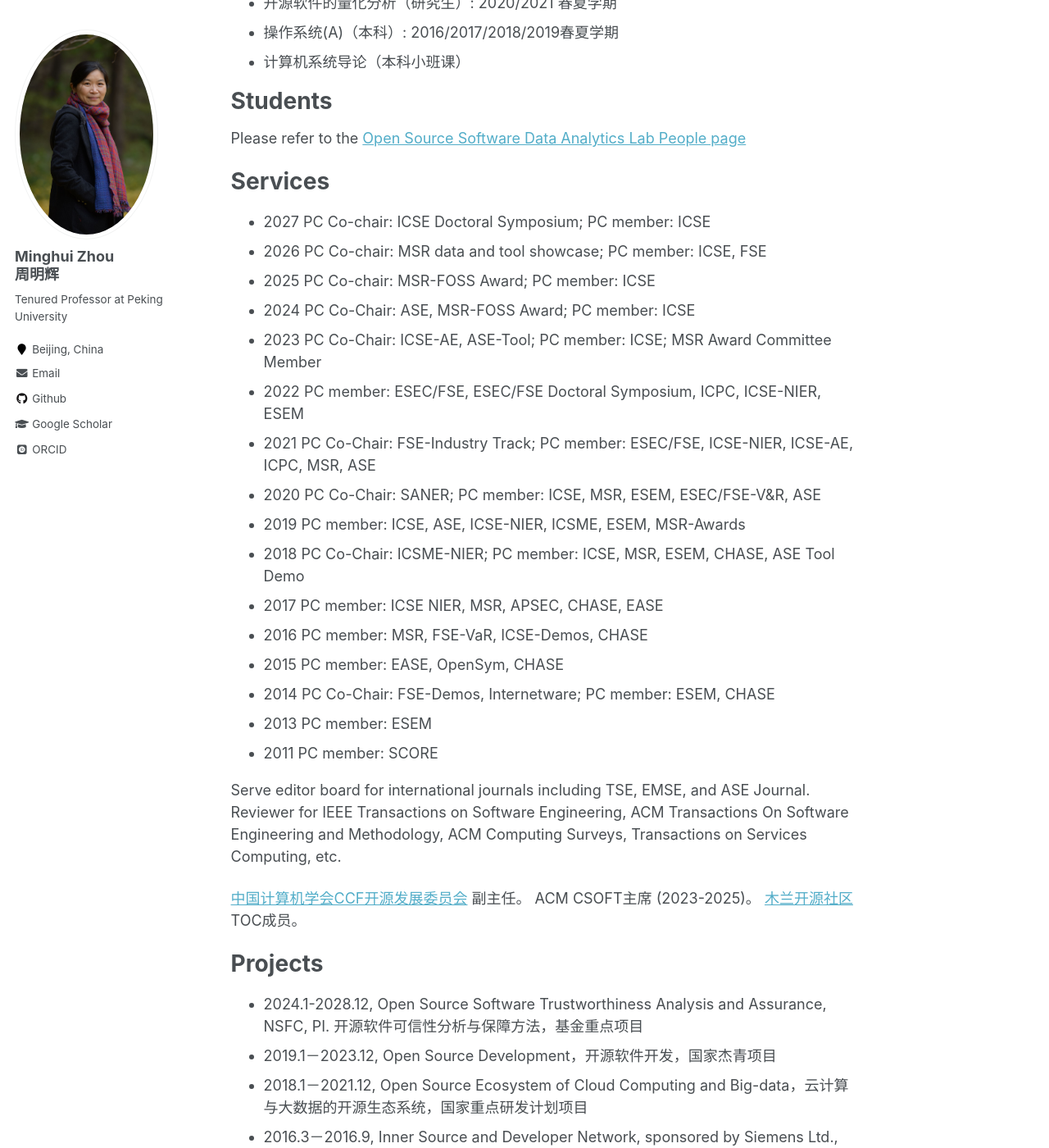
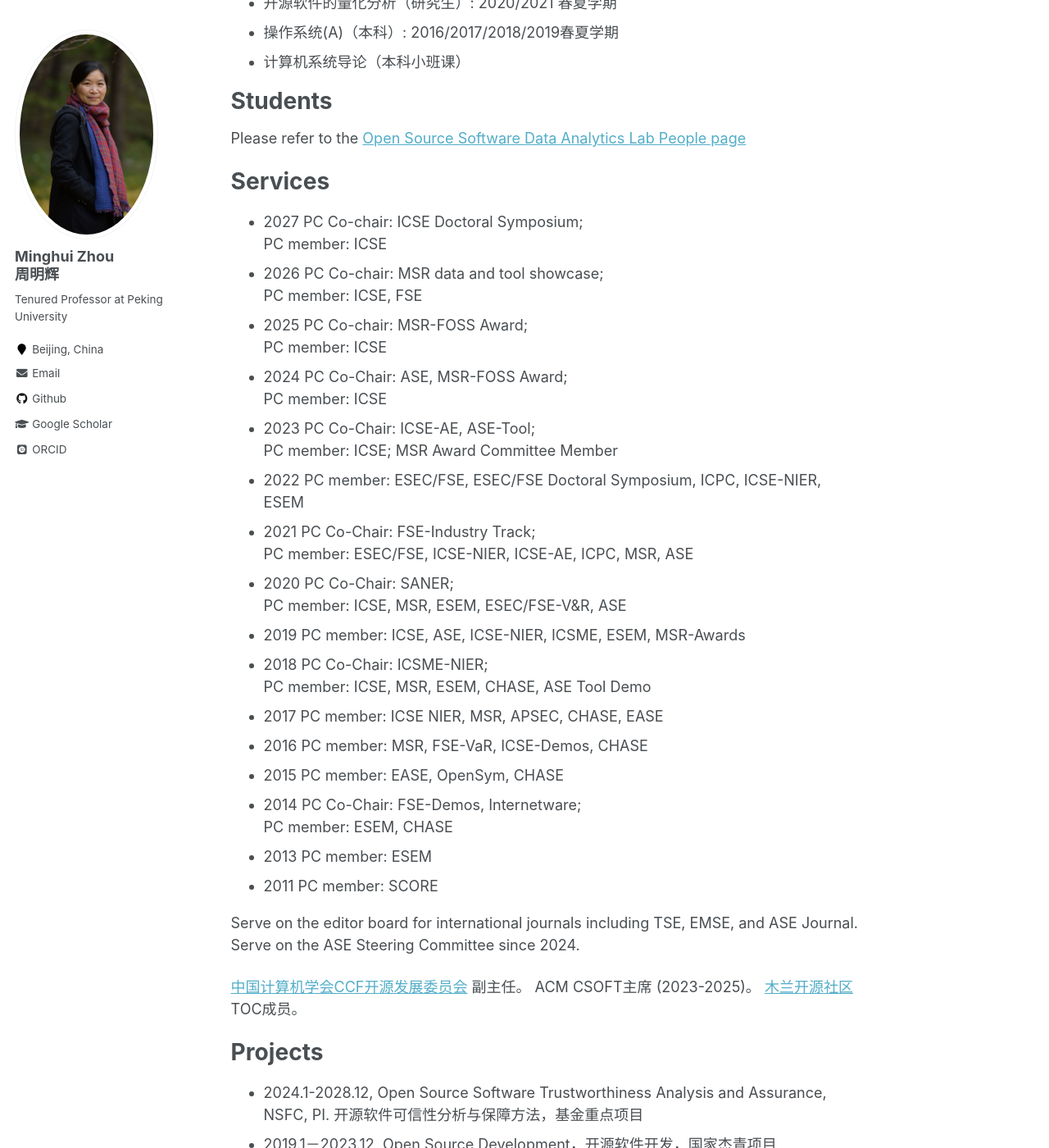
Before and after one commit to minghuizhou/minghuizhou.github.io, a Jekyll site: the page built from _pages/about.md, in a window 1280 px wide and 1400 px high, scrolled down 726 px. Shown: the whole window at 82% size. Built offline with Jekyll 4.4.1, drawn with Linux system fonts in a browser that asks for light colours; some web fonts are replaced.

Commit message:
Update about.md

```diff
--- a/_pages/about.md
+++ b/_pages/about.md
@@ -39,34 +39,34 @@ Please refer to the [Open Source Software Data Analytics Lab People page](https:
 
 Services
 =====================
-- 2027  PC Co-chair: ICSE Doctoral Symposium;
+- 2027  PC Co-chair: ICSE Doctoral Symposium; \\
         PC member: ICSE
-- 2026  PC Co-chair: MSR data and tool showcase;
+- 2026  PC Co-chair: MSR data and tool showcase; \\
         PC member: ICSE, FSE
-- 2025  PC Co-chair: MSR-FOSS Award;
+- 2025  PC Co-chair: MSR-FOSS Award; \\
         PC member: ICSE
-- 2024  PC Co-Chair: ASE, MSR-FOSS Award;
+- 2024  PC Co-Chair: ASE, MSR-FOSS Award; \\
         PC member: ICSE
-- 2023	PC Co-Chair: ICSE-AE, ASE-Tool;
+- 2023	PC Co-Chair: ICSE-AE, ASE-Tool; \\
         PC member: ICSE; MSR Award Committee Member
 - 2022	PC member: ESEC/FSE, ESEC/FSE Doctoral Symposium, ICPC, ICSE-NIER, ESEM
-- 2021	PC Co-Chair: FSE-Industry Track;
+- 2021	PC Co-Chair: FSE-Industry Track; \\
         PC member: ESEC/FSE, ICSE-NIER, ICSE-AE, ICPC, MSR, ASE
-- 2020	PC Co-Chair: SANER;
+- 2020	PC Co-Chair: SANER; \\
         PC member: ICSE, MSR, ESEM, ESEC/FSE-V&R, ASE
 - 2019	PC member: ICSE, ASE, ICSE-NIER, ICSME, ESEM, MSR-Awards
-- 2018	PC Co-Chair: ICSME-NIER;
+- 2018	PC Co-Chair: ICSME-NIER; \\
         PC member: ICSE, MSR, ESEM, CHASE, ASE Tool Demo
 - 2017	PC member: ICSE NIER, MSR, APSEC, CHASE, EASE
 - 2016	PC member: MSR, FSE-VaR, ICSE-Demos, CHASE
 - 2015	PC member: EASE, OpenSym, CHASE
-- 2014	PC Co-Chair: FSE-Demos, Internetware;
+- 2014	PC Co-Chair: FSE-Demos, Internetware; \\
         PC member: ESEM, CHASE
 - 2013	PC member: ESEM
 - 2011	PC member: SCORE
 
-Serve editor board for international journals including TSE, EMSE, and ASE Journal.
-Reviewer for IEEE Transactions on Software Engineering, ACM Transactions On Software Engineering and Methodology, ACM Computing Surveys, Transactions on Services Computing, etc.
+Serve on the editor board for international journals including TSE, EMSE, and ASE Journal. \\
+Serve on the ASE Steering Committee since 2024.
 
 [中国计算机学会CCF开源发展委员会](https://www.ccf.org.cn/kyfzwyh/) 副主任。
 ACM CSOFT主席 (2023-2025)。
```
Also changed, not shown: other parts of _pages/about.md (+1 -1 lines).
